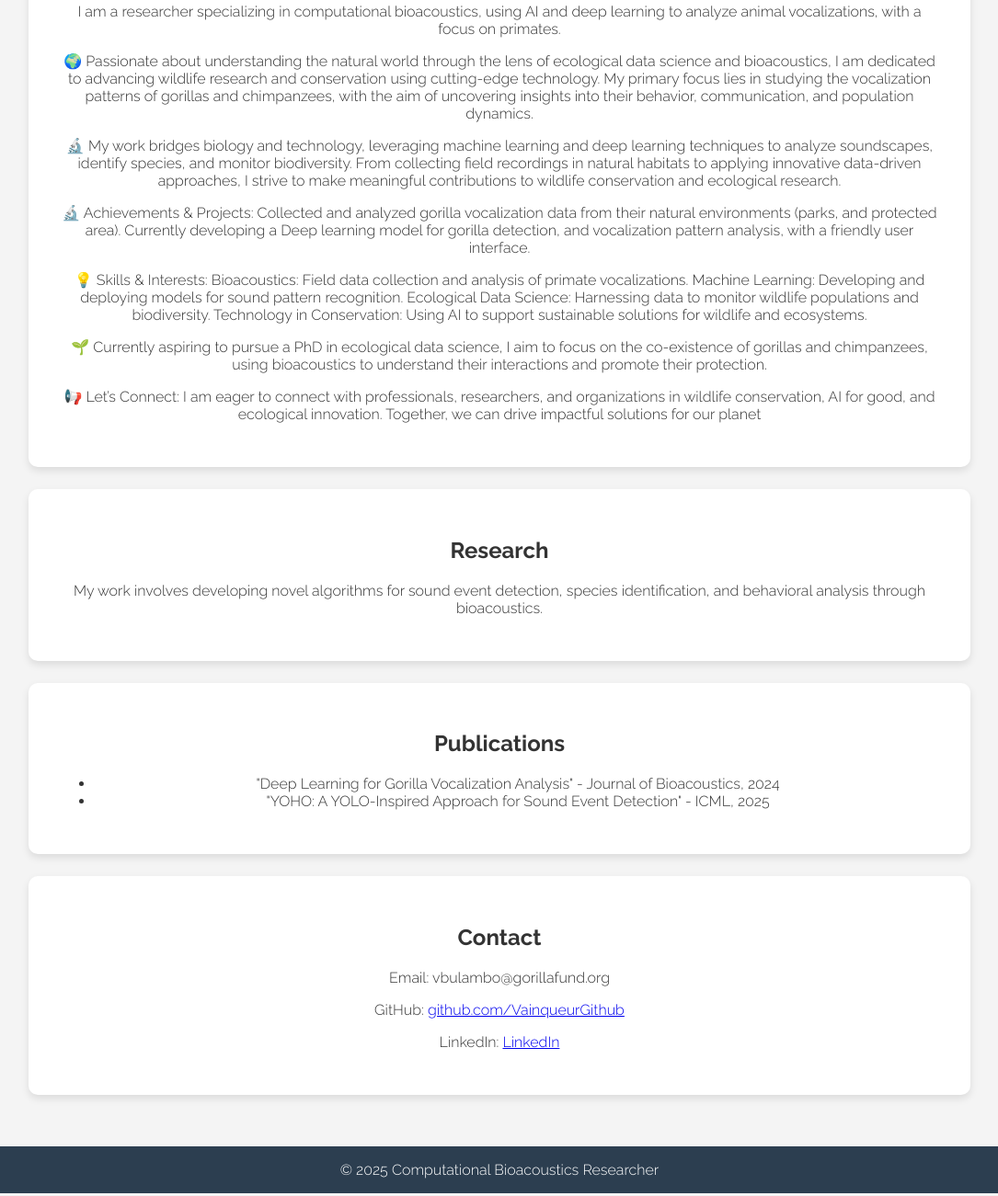
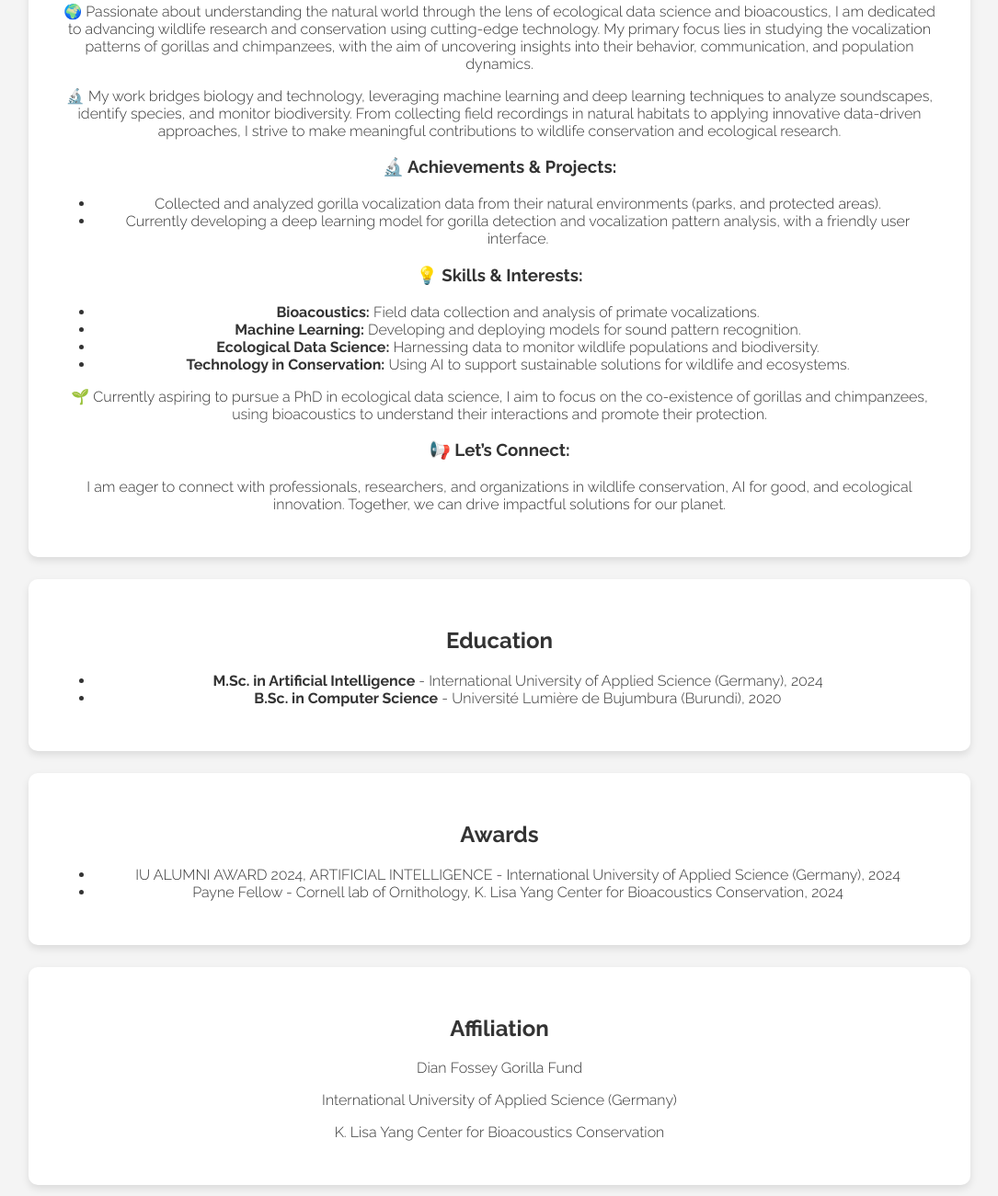
Before and after one commit to VainqueurGithub/VainqueurGithub.github.io, a plain HTML site: page index.html in a window 1280 px wide. Shown: the part 459-1760 px from the top of the page at 92% size, without its empty margins (97-1182 px from the left). Drawn offline with Linux system fonts and the light colour scheme.

Commit message:
Fiveth commit

```diff
--- a/index.html
+++ b/index.html
@@ -66,33 +66,52 @@
         <div class="section">
             <img src="Vainqueur.JPG" alt="Profile Picture" class="profile-pic">
             <h2>About Me</h2>
-            <p>
-                I am a researcher specializing in computational bioacoustics, using AI and deep learning to analyze animal vocalizations, with a focus on primates. </p>
-                <p>🌍 Passionate about understanding the natural world through the lens of ecological data science and bioacoustics, I am dedicated to advancing wildlife research and conservation using cutting-edge technology. My primary focus lies in studying the vocalization patterns of gorillas and chimpanzees, with the aim of uncovering insights into their behavior, communication, and population dynamics.</p>
-
-                <p>🔬 My work bridges biology and technology, leveraging machine learning and deep learning techniques to analyze soundscapes, identify species, and monitor biodiversity. From collecting field recordings in natural habitats to applying innovative data-driven approaches, I strive to make meaningful contributions to wildlife conservation and ecological research.</p>
-
-                <p>🔬 Achievements & Projects:
-
-                Collected and analyzed gorilla vocalization data from their natural environments (parks, and protected area).
-                Currently developing a Deep learning model for gorilla detection, and vocalization pattern analysis, with a friendly user interface.</p>
-
-                <p>💡 Skills & Interests:
-
-                Bioacoustics: Field data collection and analysis of primate vocalizations.
-                Machine Learning: Developing and deploying models for sound pattern recognition.
-                Ecological Data Science: Harnessing data to monitor wildlife populations and biodiversity.
-                Technology in Conservation: Using AI to support sustainable solutions for wildlife and ecosystems.</p>
-
-                <p>🌱 Currently aspiring to pursue a PhD in ecological data science, I aim to focus on the co-existence of gorillas and chimpanzees, using bioacoustics to understand their interactions and promote their protection. </p>
-
-                <p>📢 Let’s Connect:
-                I am eager to connect with professionals, researchers, and organizations in wildlife conservation, AI for good, and ecological innovation. Together, we can drive impactful solutions for our planet
-            </p>
+            <p>🌍 Passionate about understanding the natural world through the lens of ecological data science and bioacoustics, I am dedicated to advancing wildlife research and conservation using cutting-edge technology. My primary focus lies in studying the vocalization patterns of gorillas and chimpanzees, with the aim of uncovering insights into their behavior, communication, and population dynamics.</p>
+            <p>🔬 My work bridges biology and technology, leveraging machine learning and deep learning techniques to analyze soundscapes, identify species, and monitor biodiversity. From collecting field recordings in natural habitats to applying innovative data-driven approaches, I strive to make meaningful contributions to wildlife conservation and ecological research.</p>
+            <h3>🔬 Achievements & Projects:</h3>
+            <ul>
+                <li>Collected and analyzed gorilla vocalization data from their natural environments (parks, and protected areas).</li>
+                <li>Currently developing a deep learning model for gorilla detection and vocalization pattern analysis, with a friendly user interface.</li>
+            </ul>
+            <h3>💡 Skills & Interests:</h3>
+            <ul>
+                <li><strong>Bioacoustics:</strong> Field data collection and analysis of primate vocalizations.</li>
+                <li><strong>Machine Learning:</strong> Developing and deploying models for sound pattern recognition.</li>
+                <li><strong>Ecological Data Science:</strong> Harnessing data to monitor wildlife populations and biodiversity.</li>
+                <li><strong>Technology in Conservation:</strong> Using AI to support sustainable solutions for wildlife and ecosystems.</li>
+            </ul>
+            <p>🌱 Currently aspiring to pursue a PhD in ecological data science, I aim to focus on the co-existence of gorillas and chimpanzees, using bioacoustics to understand their interactions and promote their protection.</p>
+            <h3>📢 Let’s Connect:</h3>
+            <p>I am eager to connect with professionals, researchers, and organizations in wildlife conservation, AI for good, and ecological innovation. Together, we can drive impactful solutions for our planet.</p>
+        </div>
+        <div class="section">
+            <h2>Education</h2>
+            <ul>
+                <li><strong>M.Sc. in Artificial Intelligence</strong> - International University of Applied Science (Germany), 2024</li>
+                <li><strong>B.Sc. in Computer Science</strong> - Université Lumière de Bujumbura (Burundi), 2020</li>
+            </ul>
+        </div>
+        <div class="section">
+            <h2>Awards</h2>
+            <ul>
+                <li>IU ALUMNI AWARD 2024, ARTIFICIAL INTELLIGENCE - International University of Applied Science (Germany), 2024</li>
+                <li>Payne Fellow - Cornell lab of Ornithology, K. Lisa Yang Center for Bioacoustics Conservation, 2024</li>
+            </ul>
+        </div>
+        <div class="section">
+            <h2>Affiliation</h2>
+            <p>Dian Fossey Gorilla Fund</p>
+            <p>International University of Applied Science (Germany)</p>
+            <p>K. Lisa Yang Center for Bioacoustics Conservation</p>
         </div>
         <div class="section">
             <h2>Research</h2>
-            <p>My work involves developing novel algorithms for sound event detection, species identification, and behavioral analysis through bioacoustics.</p>
+            <p>My research focuses on the development of advanced sound event detection algorithms to analyze and classify primate vocalizations, particularly those of gorillas and chimpanzees. By leveraging deep learning and AI-driven techniques, I aim to create a robust and efficient system capable of detecting and differentiating vocalization patterns in real-time.</p>
+            <p>Currently, I am developing a deep learning-based detector, inspired by YOLO, called YOHO (You Only Hear Once), which is designed specifically for sound event detection in ecological settings. This detector is trained on extensive datasets collected from various natural habitats, ensuring high accuracy in distinguishing between different primate calls.</p>
+            <p>The detector features a user-friendly graphical interface that allows researchers and conservationists to upload and analyze audio recordings efficiently. Below are some images of the detector’s GUI in action:</p>
+            <img src="Screenshot 2025-03-31 115142.png" alt="Detector Main Interface" class="research-img">
+            <img src="Screenshot 2025-03-31 115557.png" alt="Detection events Interface" class="research-img">
+            <img src="Figure_1.png" alt="Mapping Detection events Plot" class="research-img">
         </div>
         <div class="section">
             <h2>Publications</h2>
```
Also changed, not shown: Figure_1.png (added), Screenshot 2025-03-31 115142.png (added), Screenshot 2025-03-31 115557.png (added).
